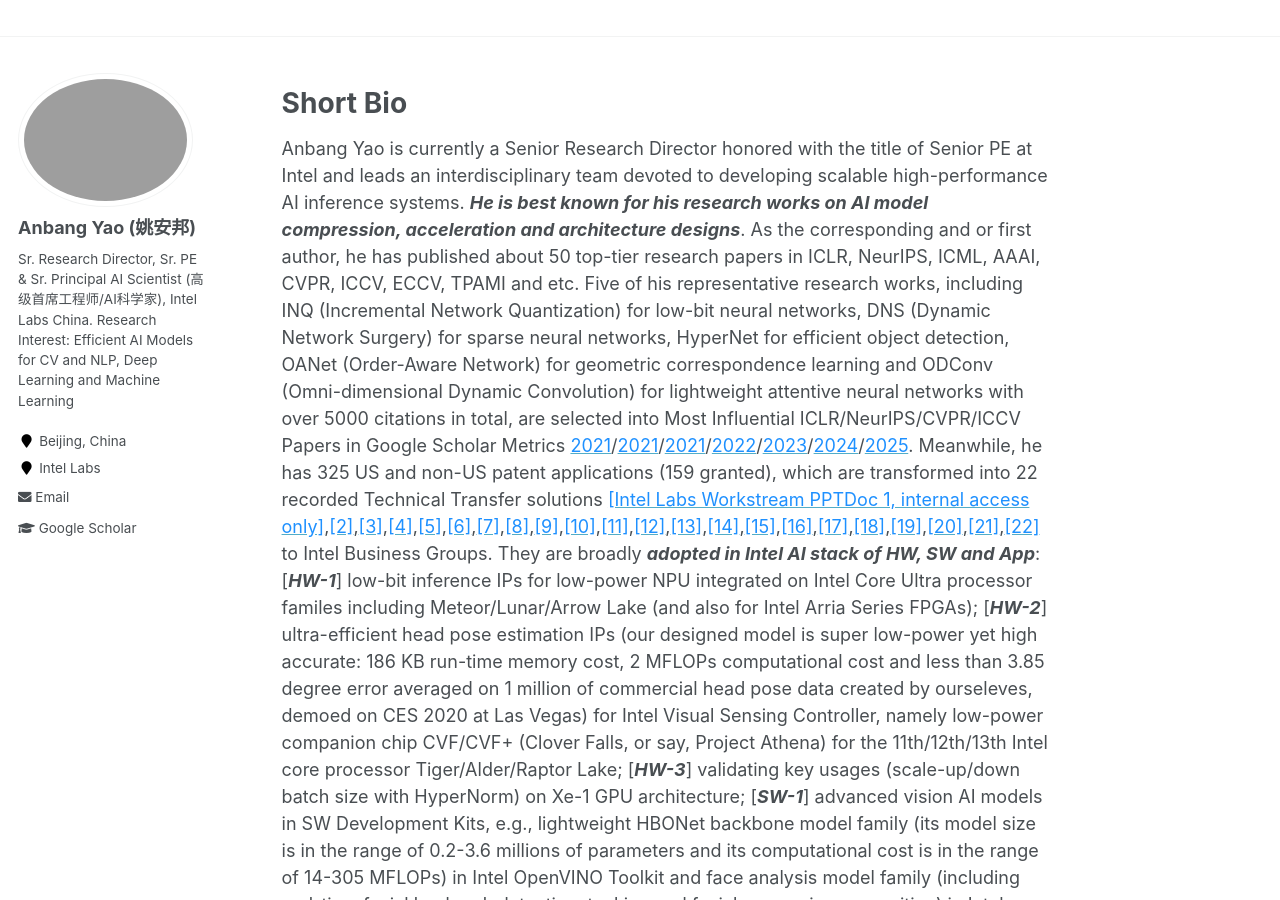
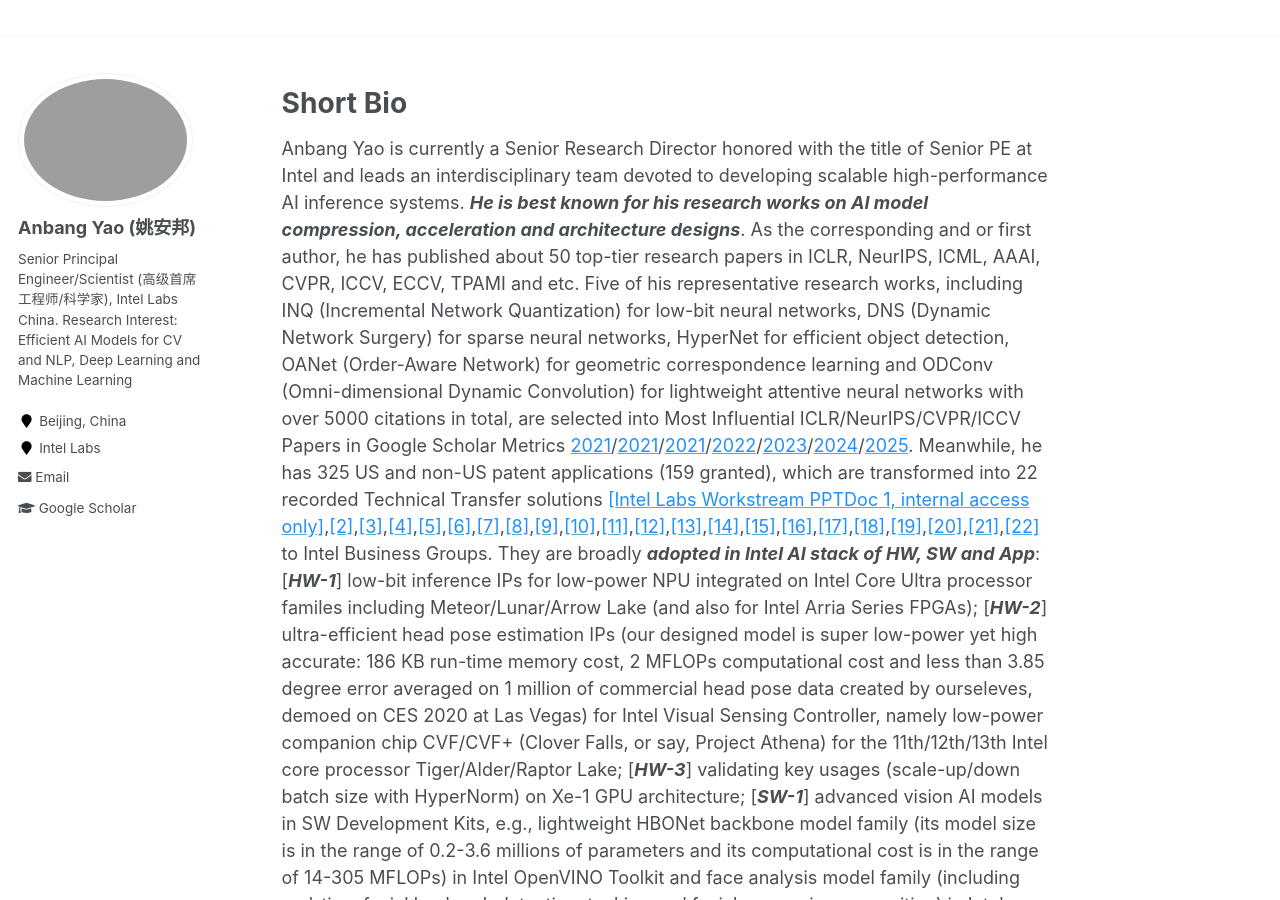
Before and after one commit to YaoAnbang/YaoAnbang.github.io, a Jekyll site: the page built from _pages/about.md, in a window 1280 px wide and 900 px high. Built offline with Jekyll 4.4.1, drawn with Linux system fonts in a browser that asks for light colours.

Commit message:
Update _config.yml

```diff
--- a/_config.yml
+++ b/_config.yml
@@ -10,7 +10,7 @@
 title                    : "Anbang Yao"
 title_separator          : "-"
 name                     : &name "Anbang Yao (姚安邦)"
-description              : &description "Sr. Research Director, Sr. PE & Sr. Principal AI Scientist (高级首席工程师/AI科学家), Intel Labs China"
+description              : &description "Senior Principal Engineer/Scientist (高级首席工程师/科学家), Intel Labs China"
 url                      : "https://YaoAnbang.github.io"
 baseurl                  : "" # the subpath of your site, e.g. "/blog"
 repository               : "YaoAnbang/YaoAnbang.github.io"
@@ -82,7 +82,7 @@
 author:
   name             : "Anbang Yao (姚安邦)"
   avatar           : "profile.jpg"
-  bio              : "Sr. Research Director, Sr. PE & Sr. Principal AI Scientist (高级首席工程师/AI科学家), Intel Labs China. \n Research Interest: Efficient AI Models for CV and NLP, Deep Learning and Machine Learning"
+  bio              : "Senior Principal Engineer/Scientist (高级首席工程师/科学家), Intel Labs China. \n Research Interest: Efficient AI Models for CV and NLP, Deep Learning and Machine Learning"
   location         : "Beijing, China"
   employer         : "Intel Labs"
   googlescholar    : "https://scholar.google.com/citations?user=b9hCmPYAAAAJ&hl=en&oi=ao"
```
